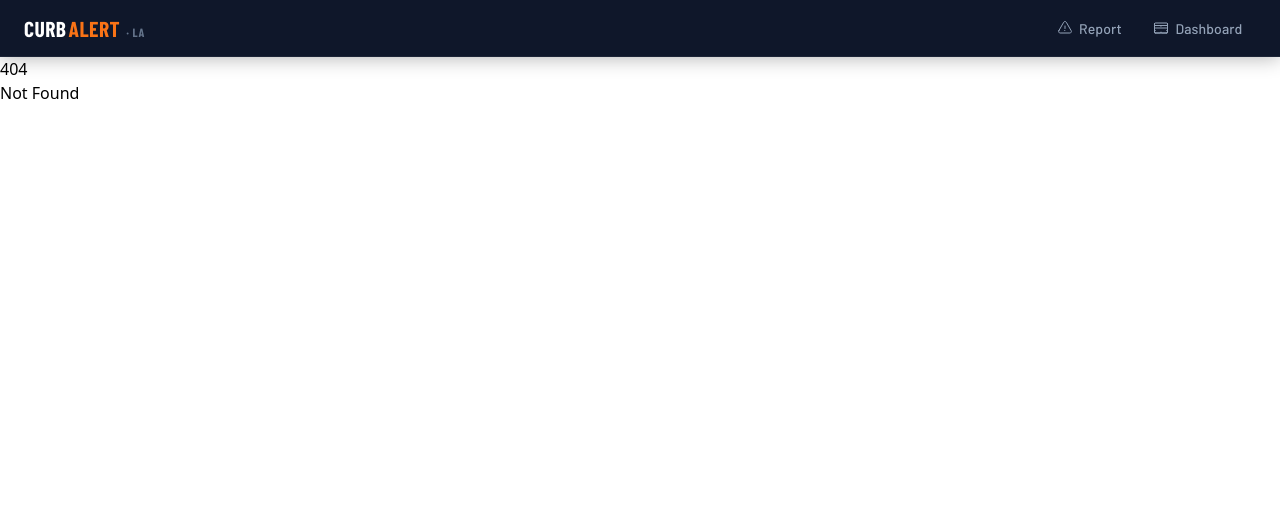
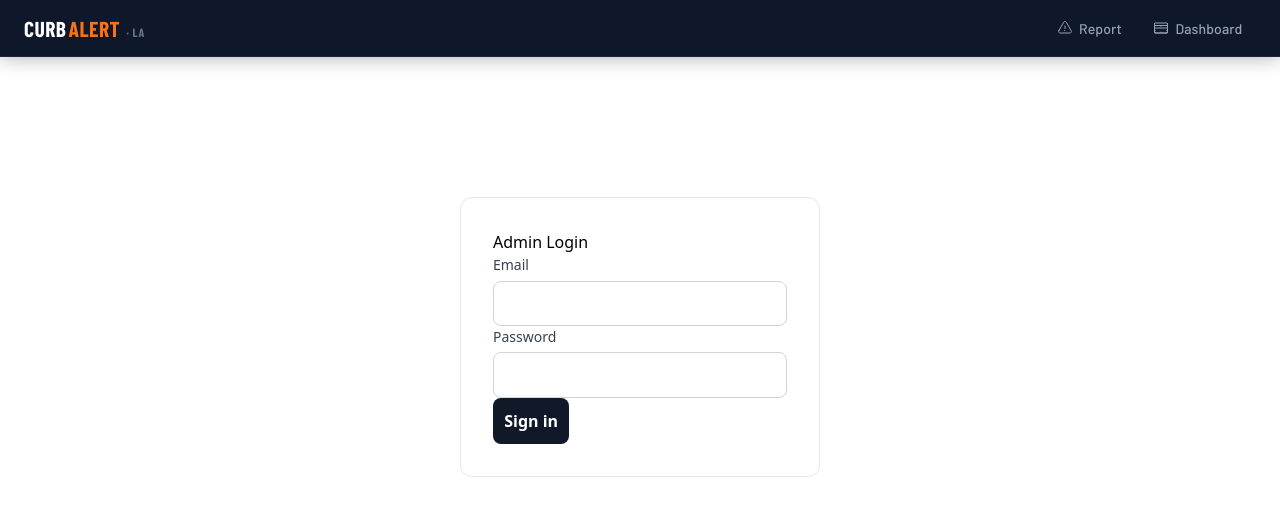
Before and after one commit to tclohm/curbalert, a SvelteKit app: page /admin/login in a window 1280 px wide. Before the commit this address had no page. Shown: the top 516 px of the page. Built offline with nearby package versions, Linux system fonts and the light colour scheme; no server answers; a web font is replaced by a local one.

Commit message:
admin login css alphabetical order

```diff
--- /dev/null
+++ b/src/routes/admin/login/+page.svelte
@@ -0,0 +1,99 @@
+<script lang="ts">
+  import { enhance } from '$app/forms';
+  import type { ActionData } from './$types';
+
+  let { form }: { form: ActionData } = $props();
+  let submitting = $state(false);
+</script>
+<div class="wrap">
+  <form
+    method="POST"
+    class="card"
+    use:enhance={() => { // special dom acces to element
+      return async ({ update }) => {
+        await update();
+        submitting = false;
+      };
+    }}
+  >
+    <h1>Admin Login</h1>
+
+    {#if form?.error}
+      <p class="error">{form.error}</p>
+    {/if}
+
+    <label>
+      Email
+      <input type="email" name="email" required autocomplete="username" />
+    </label>
+
+    <label>
+      Password
+      <input type="password" name="password" required autocomplete="current-password" />
+    </label>
+    <button type="submit" disabled={submitting}>
+      {submitting ? 'Signing in...' : 'Sign in'}
+    </button>
+  </form>
+</div>
+
+<style>
+  button {
+    padding: 0.7rem;
+    border: none;
+    border-radius: 8px;
+    background: #111827;
+    color: white;
+    font-weight: 600;
+    cursor: pointer;
+  }
+
+  button:disabled {
+    opacity: 0.6;
+    cursor: default;
+  }
+
+  .card {
+    width: 100%;
+    max-width: 360px;
+    flex-direction: column;
+    gap: 1rem;
+    padding: 2rem;
+    border: 1px solid #e5e7eb;
+    border-radius: 12px;
+    background: white;
+  }
+
+  .error {
+    background: #fef2f2;
+    color: #991b1b;
+    padding: 0.6rem 0.75rem;
+    border-radius: 8px;
+    font-size: 0.875rem;
+    margin: 0;
+  }
+
+  input {
+    padding: 0.6rem 0.7rem;
+    border: 1px solid #d1d5db;
+    border-radius: 8px;
+    font-size: 1rem;
+  }
+
+  label {
+    display: flex;
+    flex-direction: column;
+    gap: 0.35rem;
+    font-size: 0.875rem;
+    color: #374151;
+  }
+
+  .wrap {
+    min-height: 70vh;
+    display: flex;
+    align-items: center;
+    justify-content: center;
+    padding: 1rem;
+  }
+
+</style>
```
